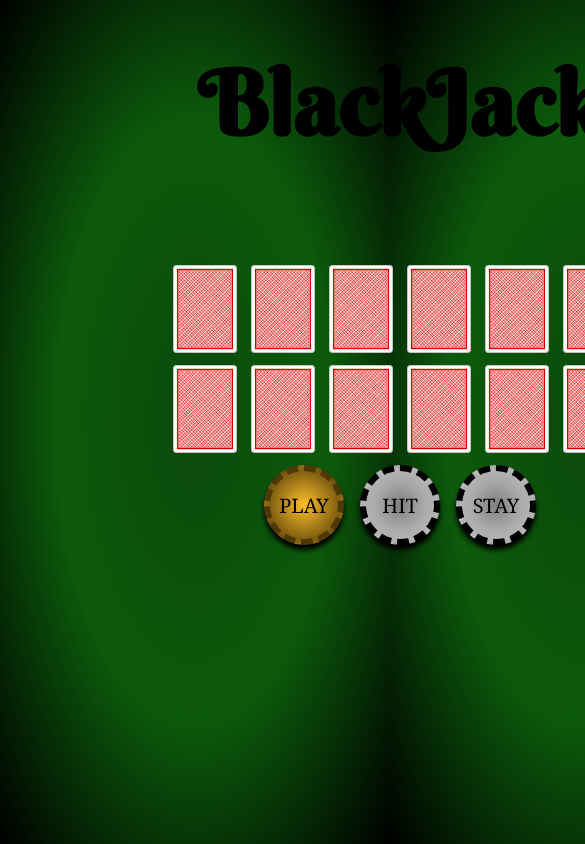
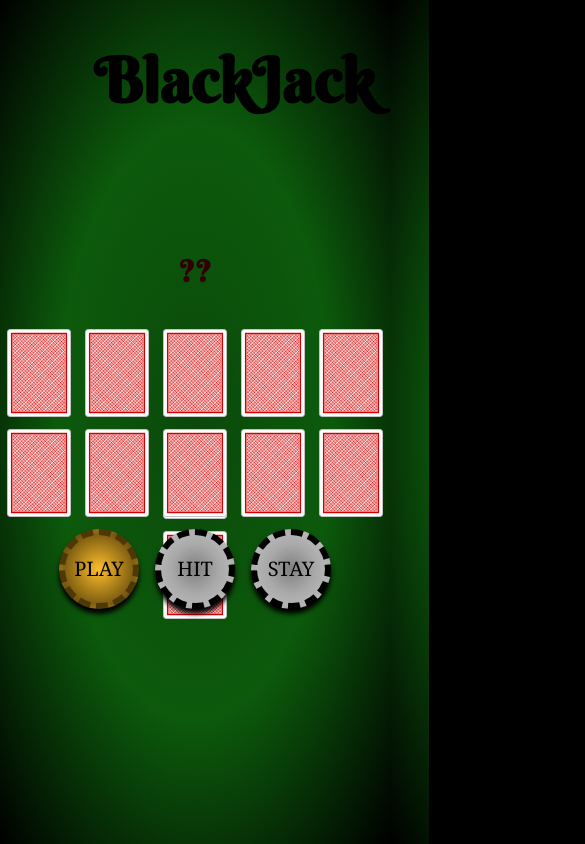
Before and after one commit to Levi237/blackjack-reup, a plain HTML site: page index.html in a window 390 px wide. Shown: the top 844 px of the page, 585 px wide, since content can reach past the window. Drawn offline with Linux system fonts and the light colour scheme.

Commit message:
phone attempt fail, corrected desktop alignments

```diff
--- a/css/style.css
+++ b/css/style.css
@@ -8,8 +8,8 @@ html {
 body {
     /* background-image: radial-gradient( rgb(11, 73, 11),  rgb(12, 90, 12), #000);
     background-size: cover; */
-    height: 600px;
-    width: 800px;
+    /* height: 600px; */
+    /* width: 800px; */
     margin: auto;
 }
 /* div {
@@ -19,31 +19,37 @@ body {
 
 /******************************* GRID CONTAINER *******************************/
 .grid-header {
+    /* background-color: rgb(255, 0, 0, .5); */
     grid-area: header;
     text-align: center;
     padding: 0 10%;
 }
 .grid-left {
+    /* background-color: rgb(0, 255, 0, .5); */
     grid-area: left;
     width: 100%;
 
 }
 .grid-main {
+    /* background-color: rgb(0, 0, 255, .5); */
     grid-area: main;
 }
 .grid-right {
+    /* background-color: rgb(0, 255, 255, .5); */
     grid-area: right;
     top: 0;
-    height: 100%;
+    /* height: 100%; */
     position: relative;
 }
 .grid-footer {
+    /* background-color: rgb(255, 0, 255, .5); */
     grid-area: footer;
 }
 .grid-container {
+    /* background-color: rgb(255, 255, 0, .5); */
     width: 100%;
     display: grid;
-    grid-template-columns: 140px auto 140px;
+    grid-template-columns: 10vw 80vw 10vw;
     grid-auto-rows: auto;
     justify-items: stretch;
     align-items: center;
@@ -56,21 +62,23 @@ body {
 
 /*------------------------------ GRID CONTAINER ------------------------------*/
 /*******************************    HANDS   *******************************/
-.dealer, .player{
-
-}
 #player-hand, #dealer-hand {
     height: 100px;
     width: auto;
     text-align: center;
 }
 
-
 /*------------------------------    HANDS   ------------------------------*/
 /******************************* ALERT *******************************/
 #alert {
     width: 100%;
-    float: left;
+    /* float: left; */
+    position: relative;
+    /* left: -500px; */
+    transition-timing-function: ease;
+    transition: transform 0.4s;
+    -webkit-animation: slide 0.5s forwards;
+    animation: slide 0.5s forwards;
 }
 
 #table-cover {
@@ -78,7 +86,7 @@ body {
     /* top: 1; */
     height: 40px;
     z-index: 500000000000;
-    width: 500px;
+    width: 80vw;
     /* float: left; */
     /* margin-top: 66px; */
     text-align: center;
@@ -208,6 +216,8 @@ h1 {
     font-family: 'Berkshire Swash', Georgia, 'Times New Roman', Times, serif;
     text-shadow: #000;
     margin: 6% 0 0 0;
+    margin-block-start: 0.67em;
+    margin-block-end: 0em;
 }
 h2 {
     display: block;
@@ -274,14 +284,6 @@ h4 {
     -webkit-animation: slide 0.5s forwards;
     animation: slide 0.5s forwards;
 }
-#alert {
-        position: relative;
-        /* left: -500px; */
-        transition-timing-function: ease;
-        transition: transform 0.4s;
-        -webkit-animation: slide 0.5s forwards;
-        animation: slide 0.5s forwards;
-    }
 
 @-webkit-keyframes slide {
     100% { top: 0; }
@@ -290,3 +292,40 @@ h4 {
 @keyframes slide {
     100% { top: 0; }
 }
+
+
+
+
+
+
+
+
+@media screen and (max-width: 600px) {
+    body {
+        width: 100vw;
+    }
+    .grid-container {
+        width: 100vw;
+        display: grid;
+        grid-template-columns: 100vw;
+        grid-auto-rows: auto;
+        justify-items: stretch;
+        align-items: center;
+      grid-template-areas:
+        ' header '
+        ' right '
+        ' main '
+        ' footer '
+        ' left ';
+         grid-gap: 0;
+    }
+    #sign {
+        width: 100vw;
+    }
+    #dealerScore {
+        text-align: center;
+    }
+    #sign {
+        font-size: 16vw
+    }
+}
--- a/index.html
+++ b/index.html
@@ -11,14 +11,10 @@
     <link rel="stylesheet" type="text/css" href="css/cardstarter.css">
 </head>
 <body>
-    <header>
-            <h1 id="sign" class="fade">BlackJack </h1>
-    </header>
-
 <div class="grid-container">
 
     <div class="grid-header">
-
+        <h1 id="sign" class="fade">BlackJack </h1>
         <div class="big-box fade2">
             <div id="box-right" class="box">
                 <h2 id="chips">100</h2>
@@ -29,22 +25,16 @@
                 <h2>Round:</h2>
             </div>
         </div>
+        <button id="doubleButton" class="double-scale gray fade2">2<small>x</small></button>
+    </div>
 
-        <button id="doubleButton" class="double-scale gray fade2">2<small>x</small></button>
-
-    </div>
     <div class="grid-left"></div>
 
     <div id="game-table" class="grid-main">
         <button id="buy-button" class="prompt">BUY $100</button>
         <div id="table-cover">
-
             <h3 id="alert"></h3>
-
         </div>
-
-
-
         <div id="dealer-hand">
             <element id="blankDealer"></element>
             <element class="transitOpen fade card back-red"></element>
@@ -54,7 +44,6 @@
             <element class="transitOpen fade card back-red"></element>
             <element class="transitOpen fade card back-red"></element>
         </div>
-
         <div id="player-hand">
             <element id="blankPlayer"></element>
             <element class="split transitOpen fade card back-red"></element>
@@ -64,26 +53,21 @@
             <element class="split transitOpen fade card back-red"></element>
             <element class="split transitOpen fade card back-red"></element>
         </div>
+    </div>
 
-
-    <footer>
+    <div class="grid-footer">
         <div id="button-holder">
             <button id="play-button" class="gold">PLAY</button>
-
             <button id="hit-button" class="gray">HIT</button>
-
             <button id="stay-button" class="gray">STAY</button>
-
         </div>
-    </footer>
     </div>
 
     <div class="grid-right">
         <div><h4 id="dealerScore">??</h4></div>
-
         <div><h4 id="player-score"></h4></div>
     </div>
+
 </div>
-
 </body>
 </html>
```
Lines whose indentation alone changed are shown as unchanged.
